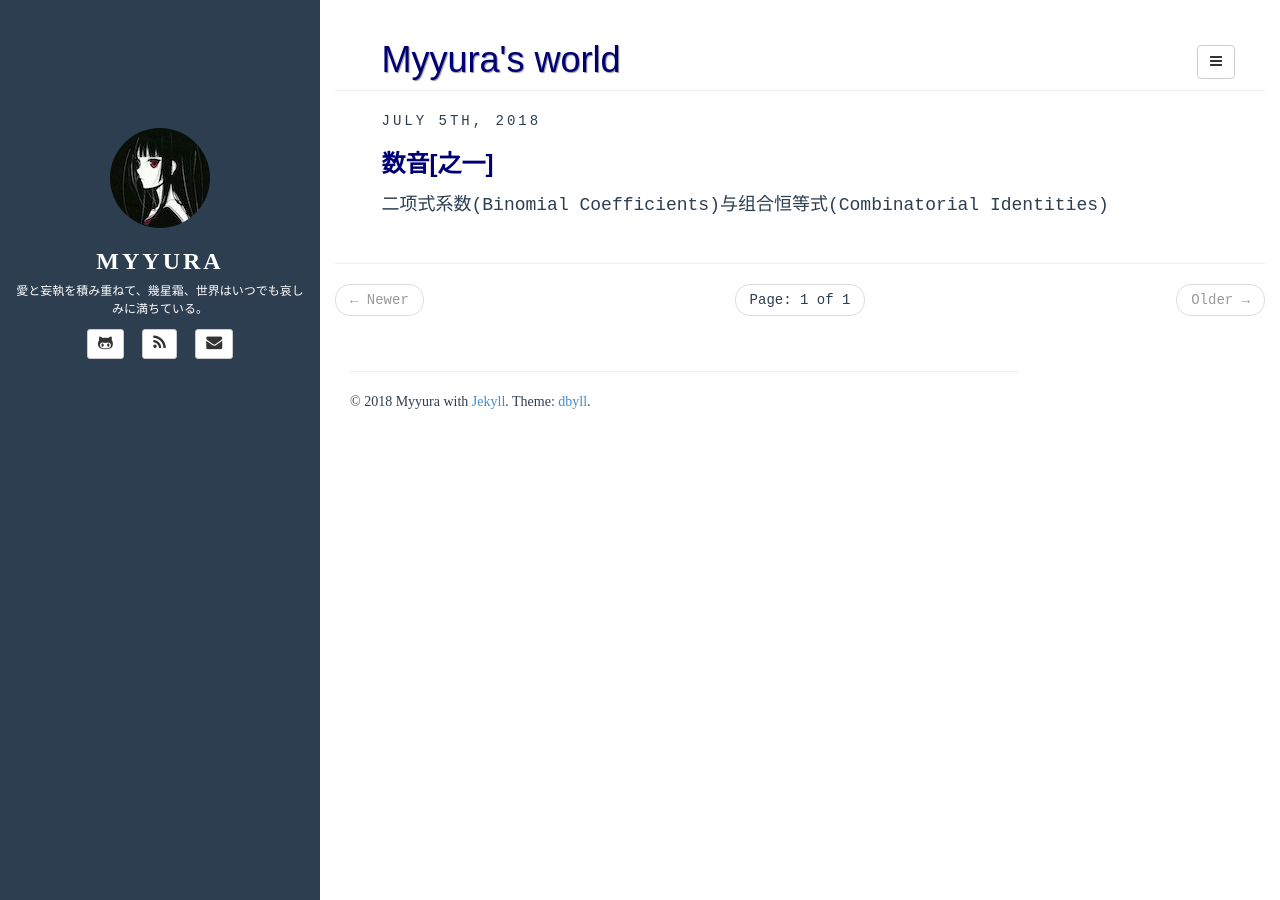
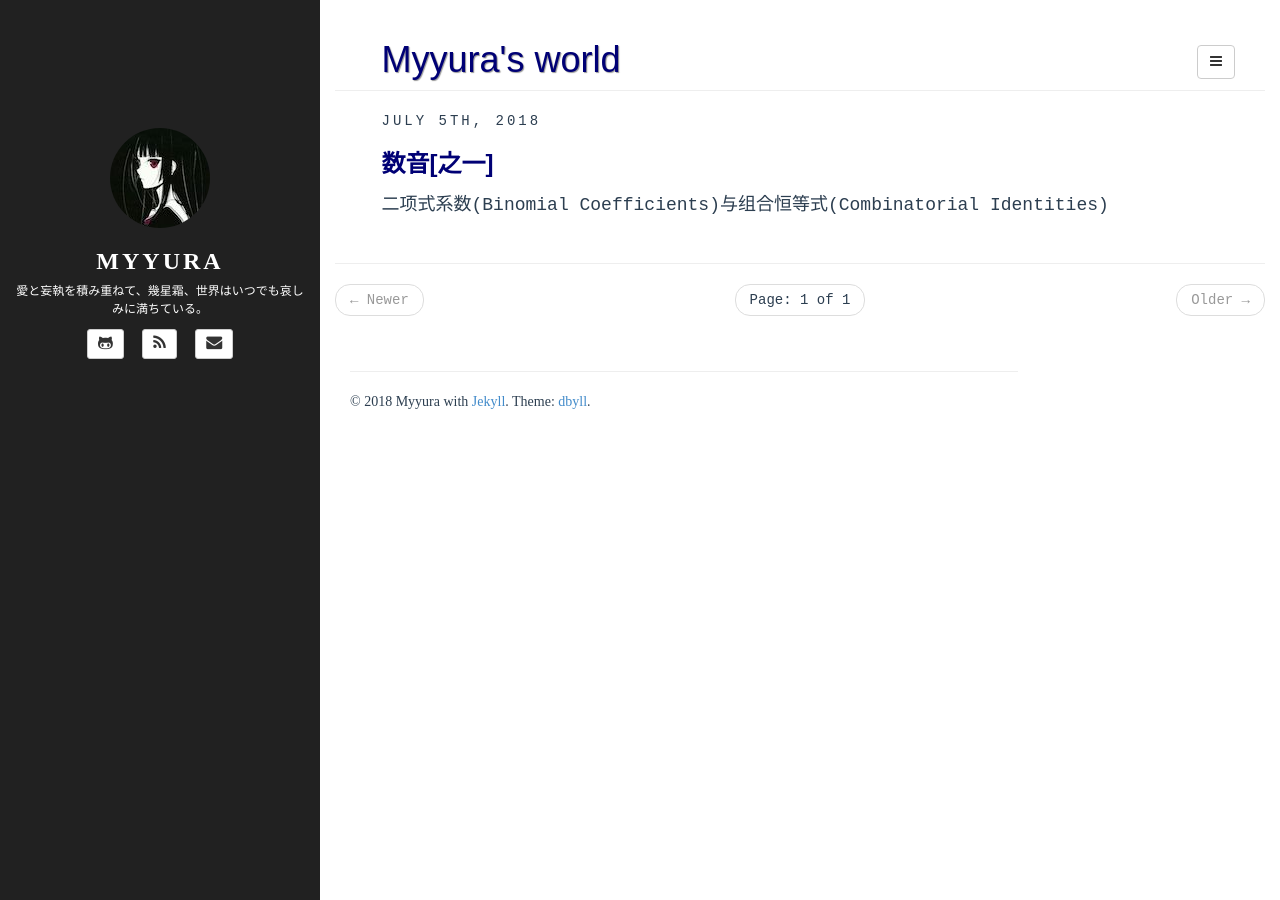
Before and after one commit to Myyura/myyura.github.io, a Jekyll site: the page built from index.html, in a window 1280 px wide. Built offline with Jekyll 4.4.1, drawn with Linux system fonts in a browser that asks for light colours; a script that is not in the unit is left out; the list of posts is cut into pages by our own code.

Commit message:
Update css

```diff
--- a/assets/css/style.css
+++ b/assets/css/style.css
@@ -1,8 +1,6 @@
-/* @import url(http://fonts.googleapis.com/css?family=Ubuntu:500&subset=latin,latin-ext);*/
-
 body{
 	color: #2c3e50;
-	font-family: "宋体", "Courier New", Courier, monospace;
+	font-family: "微软雅黑", "Courier New", Courier, monospace;
 }
 
 code {
@@ -19,7 +17,7 @@
 	position: fixed;
 	top: 0px;
 	padding-top: 10%;
-	background-color: #2c3e50;
+	background-color: #212121;
 	color: #fff;
 }
 
@@ -48,7 +46,7 @@
 a.nav-link:hover { color: #777 }
 
 #bio {
-	font-family: "宋体", "华文行楷", "微软雅黑", "Courier New", Courier, monospace;
+	font-family: "微软雅黑", "Courier New", Courier, monospace;
 	font-size: 12px;
 	margin: 0 auto;
 	margin-bottom: 10px;
@@ -108,7 +106,7 @@
 	margin-bottom: 20px;
 	font-size: 20px;
 	line-height: 2em;
-	font-family: "Times New Roman", "Songti";
+	font-family: "Times New Roman", "微软雅黑";
 }
 
 .post-date {
@@ -133,7 +131,7 @@
 article.home h5,
 article.home h6 {
 	font-family: 'Ubuntu', sans-serif;
-	color: rgb(0,0,117);//#f2756a;
+	color: rgb(0,0,117);
 }
 
 
@@ -148,13 +146,13 @@
 article.home h2 a,
 article.home h3 a,
 article.home h4 a {
-	color: rgb(0,0,117);//#f2756a;
+	color: rgb(0,0,117);
 }
 article.home h1 a:hover,
 article.home h2 a:hover,
 article.home h3 a:hover,
 article.home h4 a:hover {
-	color: rgb(0,0,117);//#e74c3c;
+	color: rgb(0,0,117);
 }
 
 .author .author-image {
@@ -211,6 +209,7 @@
     line-height: 2em;
     font-size: 18px;
 }
+
 pre.ch-inject {
  font-family: Monaco, "Ubuntu Mono", "Droid Sans Mono", Consolas, serif;
     font-size: 16px;
```
